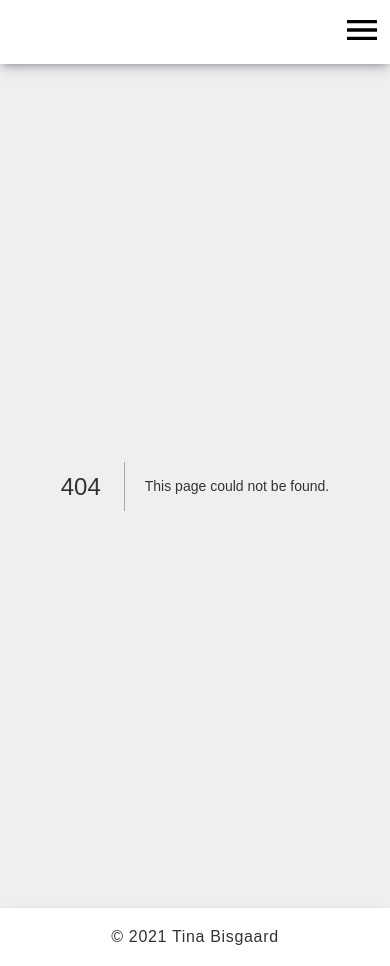
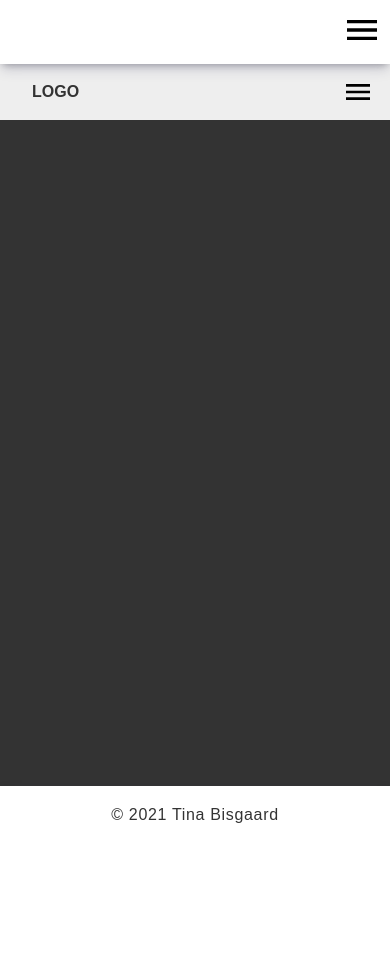
Before and after one commit to Tionbai/ui-component-gallery-next, a Next.js app: page /components/responsive-navbar in a window 390 px wide. Before the commit this address had no page. After the commit the page ends 844 px from the top, so only its background shows below. Built offline with nearby package versions, Linux system fonts and the light colour scheme; a web font is replaced by a local one.

Commit message:
Added responsive navbar component.

```diff
--- a/components/Icons.js
+++ b/components/Icons.js
@@ -54,7 +54,7 @@ export const expandMoreIcon = (
 export const downloadOfflineIcon = (
   <svg
     xmlns="http://www.w3.org/2000/svg"
-    enable-background="new 0 0 24 24"
+    enableBackground="new 0 0 24 24"
     viewBox="0 0 24 24"
     fill="currentColor"
   >
@@ -85,7 +85,7 @@ export const questionAnswerIcon = (
 export const starFilledIcon = (
   <svg
     xmlns="http://www.w3.org/2000/svg"
-    enable-background="new 0 0 24 24"
+    enableBackground="new 0 0 24 24"
     viewBox="0 0 24 24"
     fill="currentColor"
   >
@@ -116,7 +116,7 @@ export const searchIcon = (
 export const addShoppingCart = (
   <svg
     xmlns="http://www.w3.org/2000/svg"
-    enable-background="new 0 0 24 24"
+    enableBackground="new 0 0 24 24"
     viewBox="0 0 24 24"
     fill="currentColor"
   >
--- a/components/Layout/components/Nav.js
+++ b/components/Layout/components/Nav.js
@@ -81,6 +81,14 @@ const Nav = () => {
                 Newsletter subscribe
               </Link>
             </li>
+            <li
+              className={styles.nav__list__dropdown__content__item}
+              onClick={() => setMenuActive(false)}
+            >
+              <Link href="/components/responsive-navbar">
+                Responsive navbar
+              </Link>
+            </li>
           </ul>
         </div>
         <li
--- /dev/null
+++ b/components/components/ResponsiveNavbar/ResponsiveNavbar.js
@@ -0,0 +1,66 @@
+import React, { useState } from "react";
+import styles from "./styles/ResponsiveNavbar.module.scss";
+
+const ResponsiveNavbar = () => {
+  const [navActive, setNavActive] = useState(false);
+  const [navInactive, setNavInactive] = useState(false);
+  const [burgerActive, setBurgerActive] = useState(false);
+
+  // Remove active sidebar on resize beyond set width
+  const removeClasses = () => {
+    if (window.innerWidth > 672) {
+      if (navActive) setNavInactive(true);
+      setTimeout(() => {
+        setNavInactive(false);
+        setNavActive(false);
+        setBurgerActive(false);
+      }, 100);
+      window.removeEventListener("resize", removeClasses);
+    }
+  };
+
+  const handleClick = (e) => {
+    e.preventDefault();
+    // Add inactive class for smooth transition
+    if (navActive) {
+      setNavInactive(true);
+      setTimeout(() => {
+        setNavInactive(false);
+        setNavActive(!navActive);
+      }, 100);
+    } else setNavActive(!navActive);
+
+    window.addEventListener("resize", removeClasses);
+    setBurgerActive(!burgerActive);
+  };
+
+  return (
+    <section className={styles.responsiveNavbar}>
+      <nav className={styles.nav}>
+        <div className={styles.logo}>
+          <h4>Logo</h4>
+        </div>
+        <ul
+          className={`${styles.nav__list} ${
+            navActive ? styles.nav__list__active : ""
+          } ${navInactive ? styles.nav__list__inactive : ""}`}
+        >
+          <li className={styles.nav__list__item}>
+            <a href="#">Home</a>
+          </li>
+          <li className={styles.nav__list__item}>About</li>
+          <li className={styles.nav__list__item}>Blog</li>
+          <li className={styles.nav__list__item}>Contact</li>
+        </ul>
+        <div
+          className={`${styles.burger} ${
+            burgerActive ? styles.burger__active : ""
+          }`}
+          onClick={handleClick}
+        ></div>
+      </nav>
+    </section>
+  );
+};
+
+export default ResponsiveNavbar;
--- /dev/null
+++ b/components/components/ResponsiveNavbar/styles/ResponsiveNavbar.module.scss
@@ -0,0 +1,141 @@
+@import url("https://fonts.googleapis.com/css2?family=Raleway:ital,wght@0,300;0,400;0,700;0,800;1,400&display=swap");
+
+.responsiveNavbar {
+  width: 100%;
+  flex: 1;
+  background: #333;
+}
+
+.nav > * > * {
+  margin: 0 1rem;
+}
+
+.nav {
+  background: #eee;
+  display: flex;
+  align-items: center;
+  justify-content: space-between;
+  padding: 1rem;
+  height: 3.5rem;
+  font-family: "Raleway", sans-serif;
+}
+
+.logo {
+  text-transform: uppercase;
+  flex: 1;
+}
+
+.nav__list {
+  display: flex;
+  width: 20rem;
+}
+
+.nav__list.nav__list__active {
+  transition: all 0.3s ease-in-out;
+}
+
+.nav__list.nav__list__active,
+.nav__list.nav__list__inactive {
+  position: absolute;
+  top: 0;
+  right: 0;
+  max-width: 100%;
+  width: 30rem;
+  background: #eee;
+  flex-direction: column;
+  display: flex;
+  align-items: flex-end;
+  padding-right: 7rem;
+  padding-top: 7rem;
+  padding-bottom: 7rem;
+  clip-path: ellipse(100% 100% at 100% 0%);
+}
+
+.nav__list.nav__list__active > .nav__list__item {
+  display: block;
+}
+
+.nav__list.nav__list__inactive {
+  animation: fade 0.3s ease-in-out;
+}
+
+@keyframes fade {
+  to {
+    width: 0%;
+    height: 0%;
+    padding-top: 0;
+    padding-right: 0;
+    clip-path: ellipse(100% 50% at 100% 0%);
+  }
+}
+
+.nav__list.nav__list__active > * {
+  margin: 1rem 0;
+}
+
+.nav__list__item {
+  display: none;
+  pointer-events: all;
+  cursor: pointer;
+  font-weight: bold;
+  color: #333;
+  position: relative;
+}
+
+.nav__list__item:after,
+.nav__list__item.nav__list__active:after {
+  content: "";
+  position: absolute;
+  top: 1.5rem;
+  display: block;
+  width: 0;
+  height: 2px;
+  background: #333;
+  transition: width 0.3s;
+}
+
+.nav__list__item:hover:after {
+  width: 100%;
+}
+
+.nav__list__item:selected {
+  color: red;
+}
+
+.burger {
+  display: block;
+  cursor: pointer;
+  background: url("../../../../public/assets/Nav/menu-24px.svg");
+  background-repeat: no-repeat;
+  background-position: center center;
+  padding: 1rem;
+  z-index: 1;
+}
+
+.burger__active {
+  background: url("../../../../public/assets/Nav/close-24px.svg");
+  background-repeat: no-repeat;
+  background-position: center center;
+}
+
+@media (min-width: 42rem) {
+  .nav__list__active {
+    display: none;
+  }
+  .nav__list__item {
+    display: block;
+  }
+  .burger {
+    display: none;
+  }
+}
+
+@media (max-width: 30rem) {
+  .nav__list.nav__list__active,
+  .nav__list.nav__list__inactive {
+    padding-right: 20%;
+    clip-path: ellipse(100% 100% at 50% 50%);
+    transition: all 0.5s ease-in-out;
+    padding-bottom: 100vh;
+  }
+}
--- /dev/null
+++ b/pages/components/responsive-navbar.js
@@ -0,0 +1,14 @@
+import React from "react";
+import Meta from "../../components/Layout/components/Meta";
+import ResponsiveNavbar from "../../components/components/ResponsiveNavbar/ResponsiveNavbar";
+
+const responsiveNavbar = () => {
+  return (
+    <>
+      <Meta title="Responsive navbar component - Tina's UI component gallery" />
+      <ResponsiveNavbar />
+    </>
+  );
+};
+
+export default responsiveNavbar;
```
Also changed, not shown: components/components/LandingPageCourses/LandingPageCourses.js (+9 -3 lines).
